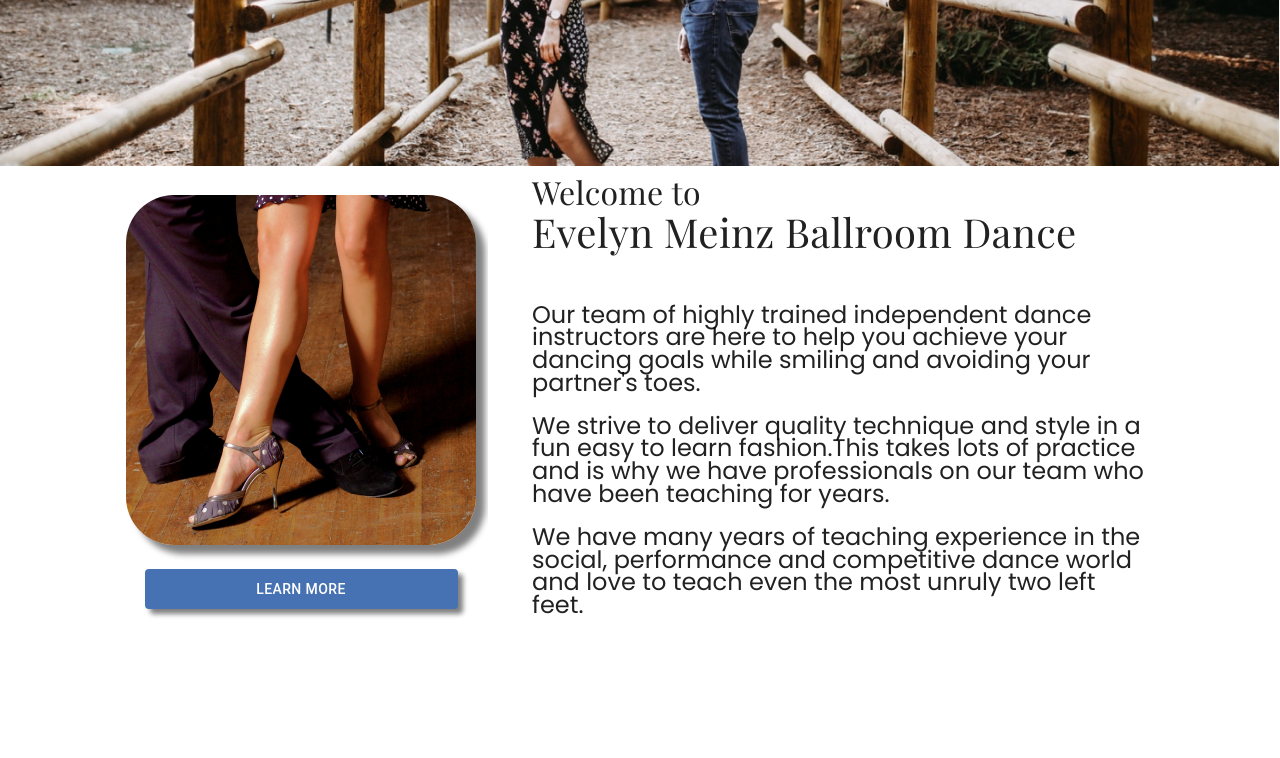
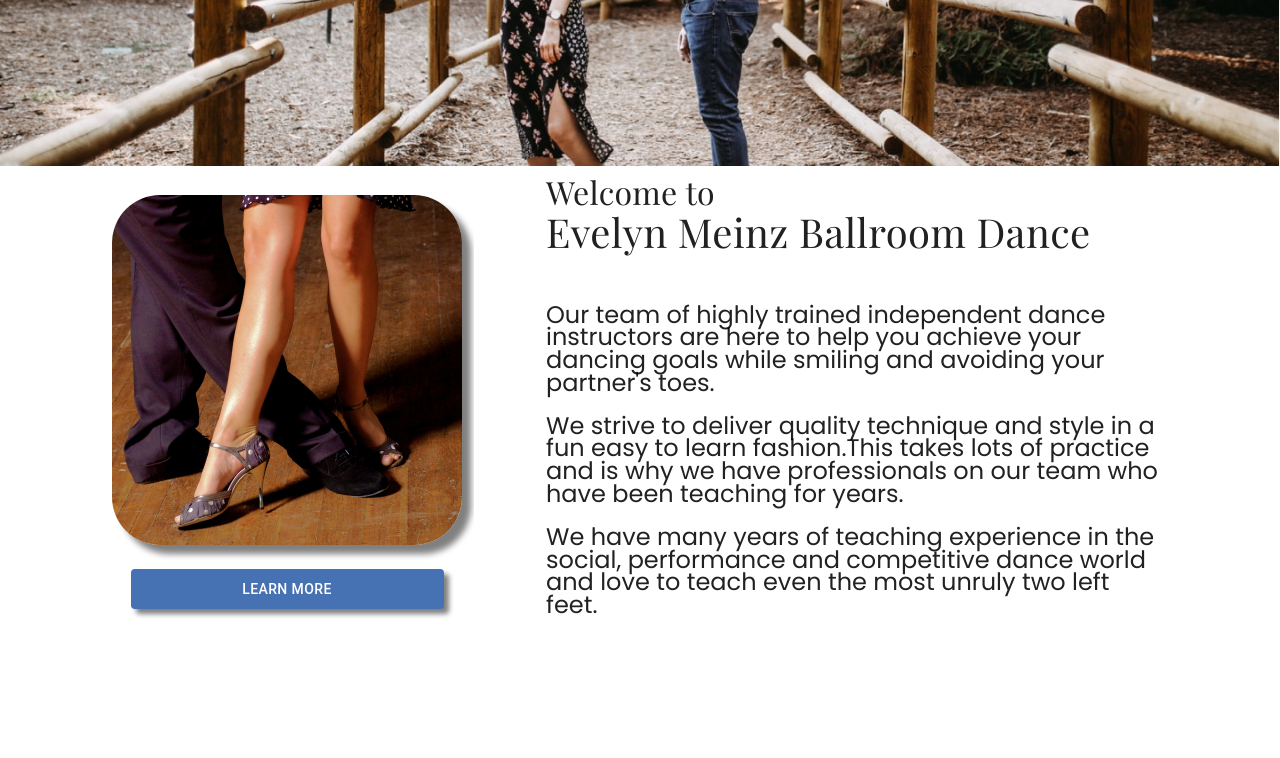
Before and after one commit to th2n10s4u/embd-website, a React (Create React App) app: page / in a window 1280 px wide. Shown: the part 500-1258 px from the top of the page. Built offline with nearby package versions, Linux system fonts and the light colour scheme.

Commit message:
Update TemplateCard.js
Changed spacing for "formCard.js"

```diff
--- a/src/assets/components/TemplateComponents/TemplateCard.js
+++ b/src/assets/components/TemplateComponents/TemplateCard.js
@@ -27,7 +27,7 @@ export default function TemplateCard(props) {
       alignItems="center"
       flexWrap={props.wrap ? "wrap" : "wrap-reverse"}
       direction={props.reverse ? "row-reverse" : "row"}
-      justifyContent="space-around"
+      justifyContent="space-between"
     >
       <Grid item>
         <Card
```
